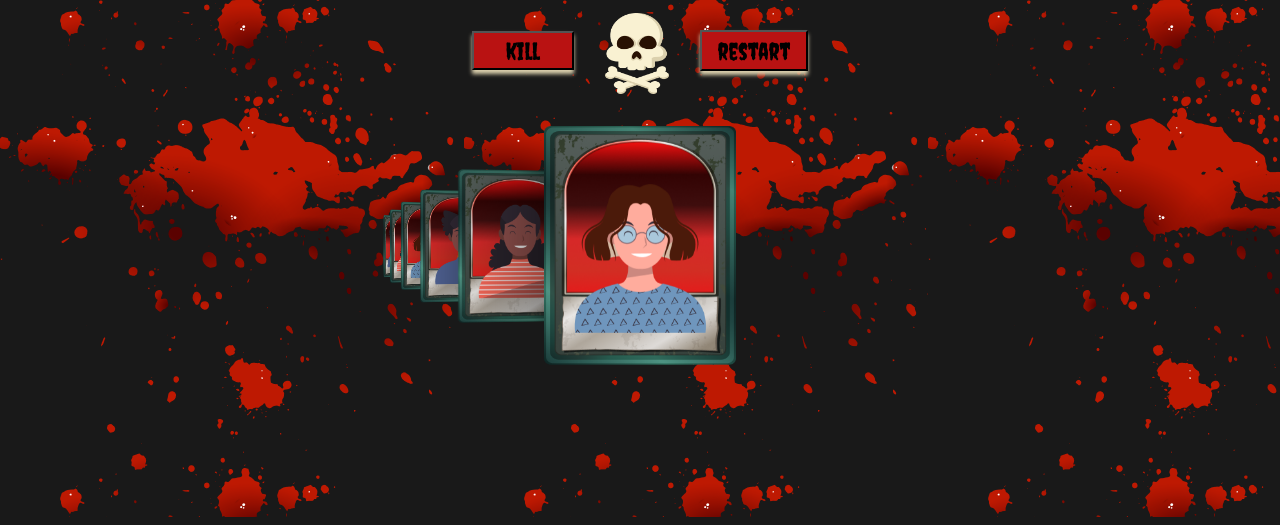
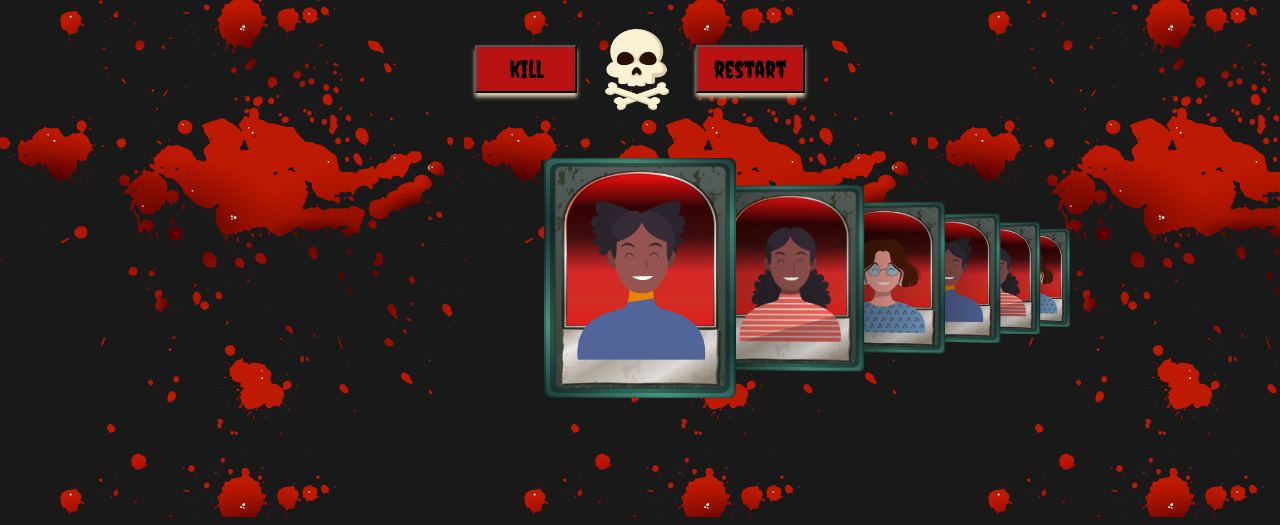
Before and after one commit to mperez-a/wheel_of_doom, a plain HTML site: page HTML/wheel_of_doom.html in a window 1280 px wide. Shown: the part 275-800 px from the top of the page. Drawn offline with nearby package versions, Linux system fonts and the light colour scheme.

Commit message:
responsive

```diff
--- a/CSS/desk-wod.css
+++ b/CSS/desk-wod.css
@@ -11,15 +11,27 @@
   }
 
   #img-skull {
+    margin: 1rem;
     width: 5vw;
-    vertical-align: middle;
-    padding: 1rem;
+  }
+
+  .select-coder{
+    height: 3rem;
+    margin-top: 2rem;
+  }
+
+  .restart{
+    height: 3rem;
+    margin-top: 2rem;
+  }
+
+  .header-main{
+    margin: 1rem;
+    display: flex;
+    flex-direction: row;
   }
 
   .swiper-slide {
-    margin: 0;
-    background-position: center;
-    background-size: cover;
     width: 15vw;
   }
   .rip-container {
@@ -27,8 +39,9 @@
     width: 15vw;
   }
 
-  .rip-name {
+   .rip-name {
     font-size: 40px;
     top: 72%;
   }
+
 }
--- a/CSS/wheel_of_doom.css
+++ b/CSS/wheel_of_doom.css
@@ -14,6 +14,15 @@ main{
     padding: 0.2rem 2rem ;
 }
 
+.header-main{
+    display: flex;
+    flex-direction: column;
+}
+.img-skull{
+    display: flex;
+    margin-left: 1.5rem;
+    width: 20vw;
+}
 .container{
 	max-width: 80%;
 	margin-top: 1rem;
--- a/HTML/wheel_of_doom.html
+++ b/HTML/wheel_of_doom.html
@@ -15,7 +15,7 @@
 <body>
 	<header>
 		<div class="header-container">
-			<img class= "logo" src="/img/logo.png" alt="logo-skull" class="skull-logo">
+			<img class="logo" src="/img/logo.png" alt="logo-skull">
 		</div>
 	</header>
 	<main>
@@ -23,7 +23,7 @@
 		<div class="header-main">
 			<button class="select-coder" id="start-button">kill</button>
 			<img class="img-skull" id="img-skull" src="/img/skull-main.png">
-			<button id="restart-button">restart</button>
+			<button class="restart" id="restart-button">restart</button>
 		</div>
 		<section class="container">
 			<div class="swiper mySwiper">
--- a/JavaScript/wheel_of_doom.js
+++ b/JavaScript/wheel_of_doom.js
@@ -17,17 +17,16 @@ let laught = new Audio("/sound/laught.mp3");
 
 var swiper = new Swiper(".mySwiper", {
   effect: "coverflow",
-  grabCursor: true,
+
   centeredSlides: true,
   slidesPerView: "auto",
   coverflowEffect: {
     rotate: 15,
     strech: 0,
     depth: 700,
-    modifier: 1,
+    modifier: 0.5,
     slideShadows: true,
   },
-  loop: true,
 });
 
 let startButton = document.getElementById("start-button");
```
Also changed, not shown: CSS/desk.css (+19 -2 lines).
